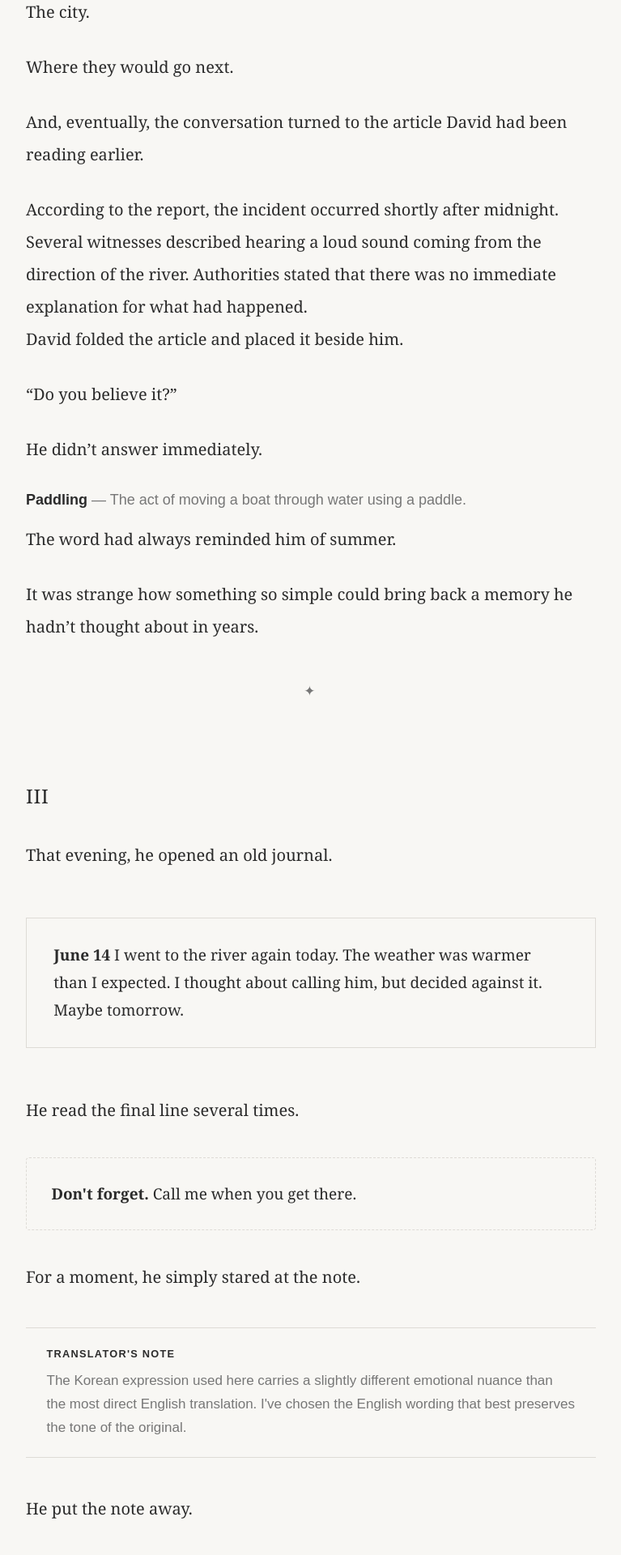
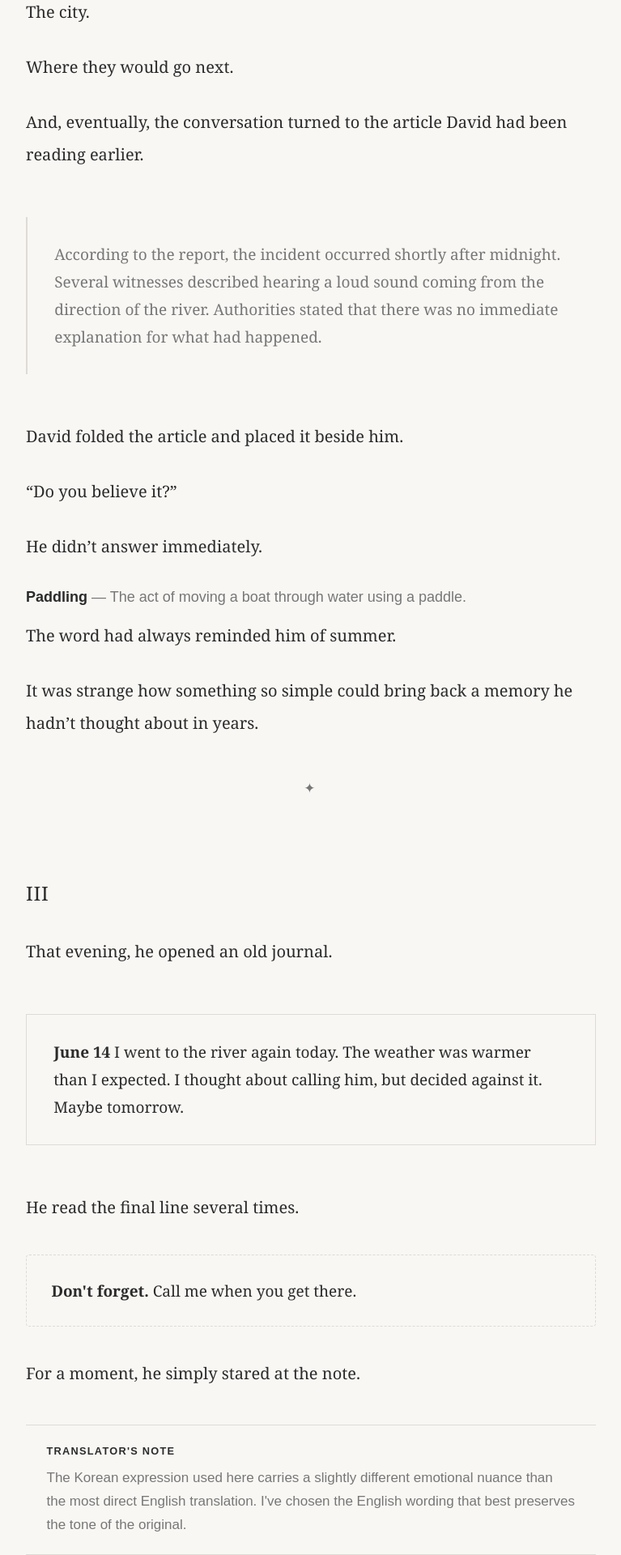
Before and after one commit to honeebuni/diamond-dust, a Jekyll site: the page built from _chapters/v1-1.md, in a window 1280 px wide. Shown: the part 1550-3470 px from the top of the page at 81% size, without its empty margins (256-1023 px from the left). Built offline with Jekyll 4.4.1, drawn with Linux system fonts in a browser that asks for light colours.

Commit message:
Replace excerpt styles with novel-excerpt styles

```diff
--- a/assets/css/style.css
+++ b/assets/css/style.css
@@ -567,9 +567,8 @@ a:hover {
    In-Story Excerpts
 ================================== */
 
-.chapter-content .excerpt {
-    margin: 2.5em 0;
-
+.chapter-content .novel-excerpt {
+    margin: 3em 0;
     padding: 1.5em 1.75em;
 
     border-left: 2px solid var(--border);
@@ -580,8 +579,12 @@ a:hover {
     line-height: 1.8;
 }
 
-.chapter-content .excerpt p {
+.chapter-content .novel-excerpt p {
     margin-bottom: 1em;
+}
+
+.chapter-content .novel-excerpt p:last-child {
+    margin-bottom: 0;
 }
 
 
```
